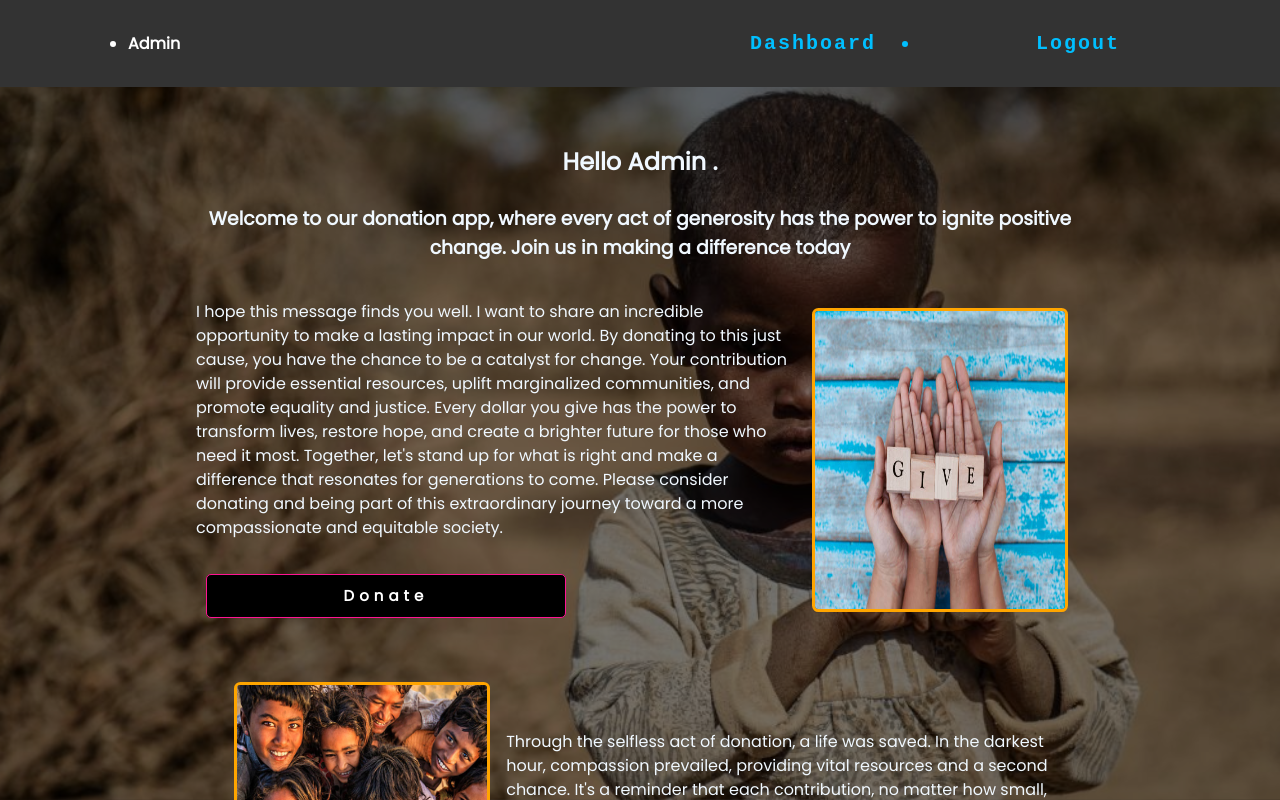
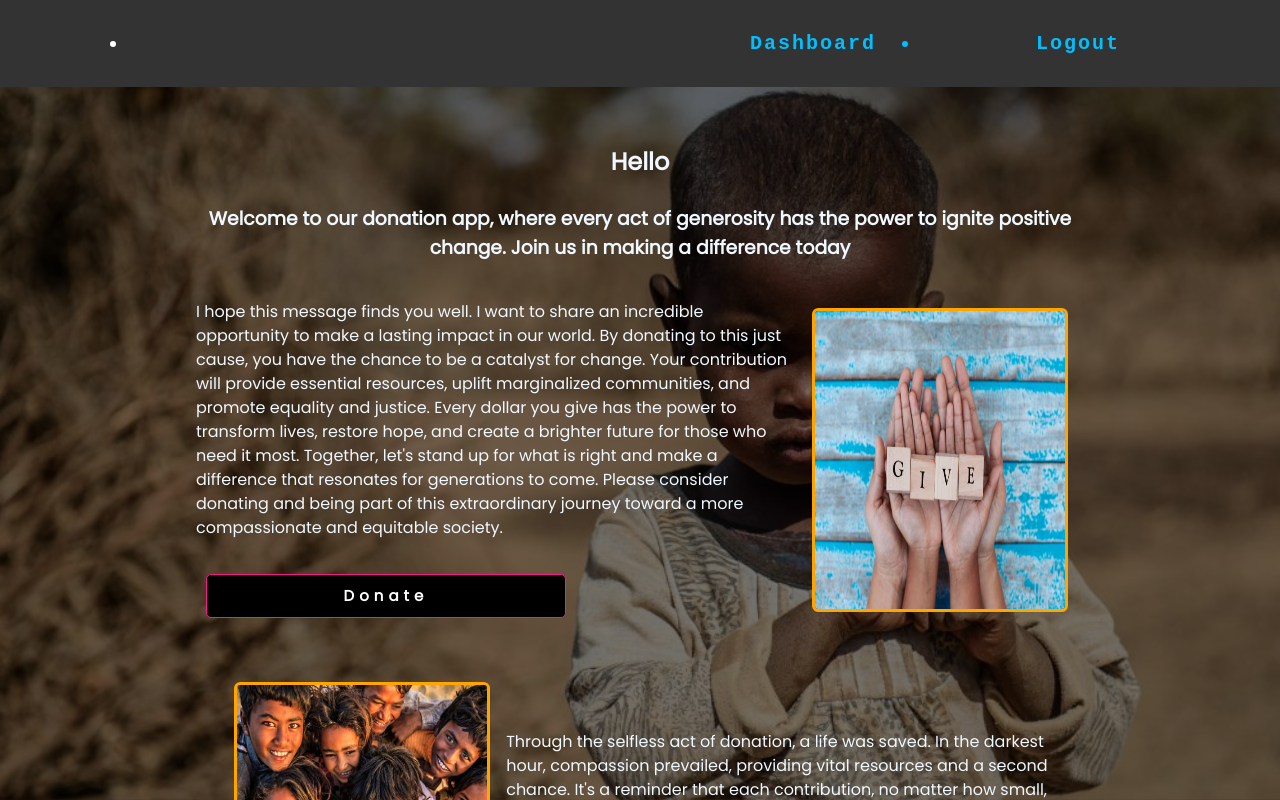
Before and after one commit to KambonoJeff/REACT-FRONT_DONATION_API, a React (Create React App) app: page /Dashboard in a window 1280 px wide. Shown: the top 800 px of the page. Built offline with nearby package versions, Linux system fonts and the light colour scheme; sample sign-in values are in the browser's storage.

Commit message:
modified system

```diff
--- a/src/Ngo/NgoLogin.jsx
+++ b/src/Ngo/NgoLogin.jsx
@@ -19,7 +19,7 @@ export default function NgoLogin() {
     }
     console.log(payload);
     axiosClient.post('/ngo/login',payload).then(({data})=>{
-      console.log(data.message)
+      console.log(data)
       if(data.message == 'Credential unmatched!'){
         setErrors(data.message)
       }
--- a/src/components/DefaultLayout.js
+++ b/src/components/DefaultLayout.js
@@ -1,6 +1,5 @@
 import React, { useEffect } from 'react'
 import { Navigate, Outlet } from 'react-router'
-import { Link } from 'react-router-dom'
 import { useStateContext } from './contexts/ContextProvider'
 import Header from './Header'
 import axiosClient from '../axios-client'
@@ -8,7 +7,7 @@ import axiosClient from '../axios-client'
 
 export default function DefaultLayout() {
 
-  const {user, admin,ngo,token, setToken,setAdmin,setNgo, setUser} = useStateContext()
+  const {token, setToken, setUser} = useStateContext()
   if(!token){
     return <Navigate to="/login"/>
   }
--- a/src/components/GeustLayout.jsx
+++ b/src/components/GeustLayout.jsx
@@ -4,7 +4,7 @@ import { Navigate } from 'react-router-dom';
 import { Outlet } from 'react-router'
 import { useStateContext } from './contexts/ContextProvider'
 export default function GeustLayout() {
-  const {token} = useStateContext()
+  const {token,user} = useStateContext()
   if(token){
     return <Navigate to="/"/>
   }
--- a/src/components/Header.jsx
+++ b/src/components/Header.jsx
@@ -1,13 +1,13 @@
-import { Link, useNavigate } from 'react-router-dom';
+import { Link } from 'react-router-dom';
 import { useStateContext } from './contexts/ContextProvider';
 
 import React from 'react'
 
 export default function Header({ onLogout }) {
   const {
-    user,
-    admin,
-    ngo,
+   user,
+   type,
+
   }=useStateContext();
 
 
@@ -16,7 +16,7 @@ export default function Header({ onLogout }) {
 
         <div>
             <ul className="flex sm-box ">
-                <li > <h4> {admin}</h4></li>
+                <li > <h4> {type}</h4></li>
                 <div className="flex" align='right'>
 
                 <Link className='link' to="/Dashboard">Dashboard</Link>
--- a/src/components/editForm/Ngo.jsx
+++ b/src/components/editForm/Ngo.jsx
@@ -26,10 +26,10 @@ export default function Ngo() {
       licenseNo : licenseNoRef.current.value,
       licenseNo_confirmation : licenseNo_confirmationRef.current.value,
     }
-    console.log(payload)
-    axiosClient.post('/ngo/register').then((res)=>{
+    console.log('This the Payload',payload)
+    axiosClient.post('/ngo/register',payload).then((res)=>{
 
-      console.log(res);
+      console.log('This the response',res);
       setType(res.type)
 
     }).catch((err)=>{
@@ -69,8 +69,8 @@ export default function Ngo() {
 
        </div>
        <div className="form-control">
-       <input type="password" name="licenseNo" id="licenseNo" placeholder='licenseNo' ref={licenseNoRef} />
-       <input type="password" name="licenseNo_confirmation" id="licenseNo_confirmation" placeholder='licenseNo_confirmation' ref={licenseNo_confirmationRef} />
+       <input type="number" name="licenseNo" id="licenseNo" placeholder='licenseNo' ref={licenseNoRef} />
+       <input type="number" name="licenseNo_confirmation" id="licenseNo_confirmation" placeholder='licenseNo_confirmation' ref={licenseNo_confirmationRef} />
 
        </div>
 
--- a/src/router.jsx
+++ b/src/router.jsx
@@ -33,7 +33,7 @@ const router = createBrowserRouter([
         children:[
             {
                 path:'/',
-                element: <Navigate to="/Notempty "/>
+                element: <Navigate to="/Dashboard "/>
             },
             {
                 path:'/users',
@@ -130,11 +130,7 @@ const router = createBrowserRouter([
                 element: <Requests_/>
 
             },
-            {
-                path: '/Notempty',
-                element: <NotEmpty/>
 
-            },
         ]
 
     },
--- a/src/views/Dashboard.jsx
+++ b/src/views/Dashboard.jsx
@@ -3,12 +3,12 @@ import image from '../Assets/img/pic3.jpg'
 import image2 from '../Assets/img/pic2.jpg'
 import { useStateContext } from '../components/contexts/ContextProvider'
 export default function Dashboard() {
-  const {user,admin,ngo}=useStateContext();
+  const {user}=useStateContext();
   return (
     <section className='my-element'>
       <br />
       <div className="box">
-        <h2 align="center"> Hello {admin} . </h2>
+        <h2 align="center"> Hello {user}  </h2>
         <br />
           <h3 align="center">Welcome to our donation app, where every act of generosity has the power to ignite positive change. Join us in making a difference today</h3>
           <div className="flex box box mg-t">
--- a/src/views/Login.jsx
+++ b/src/views/Login.jsx
@@ -8,7 +8,7 @@ export default function Login() {
   const emailRef = useRef();
   const passwordRef = useRef();
   const [errors, setErrors] = useState()
-  const {setUser,setType,type, setToken} = useStateContext()
+  const {setUser,setType, setToken} = useStateContext()
 
   const onSubmit=(event)=>{
     event.preventDefault()
@@ -23,8 +23,10 @@ export default function Login() {
         if(data.message == 'Credentials do not match'){
           setErrors(data.message)
         }
+        console.log(data[0])
         setType(data.type)
-        setUser(data.user);
+
+        setUser(data[0]);
         setToken(data.token);
 
       }
```
